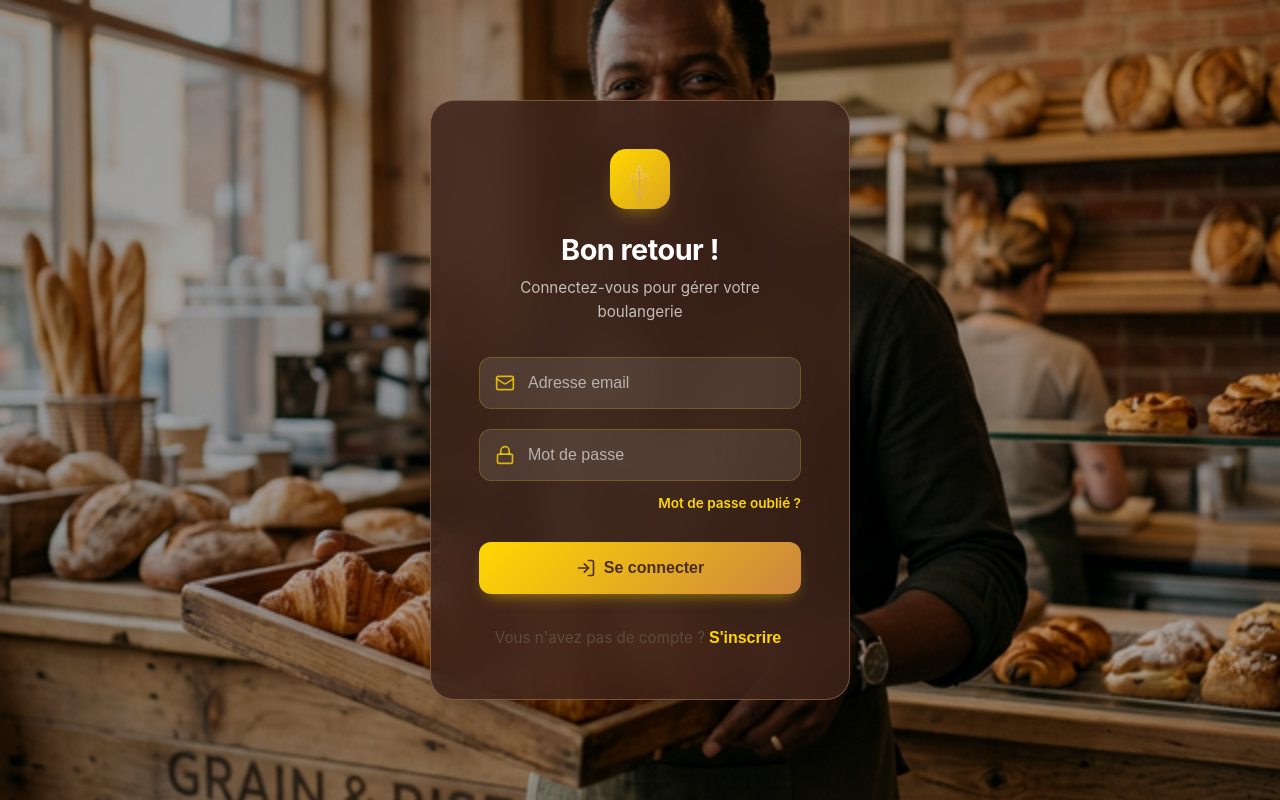
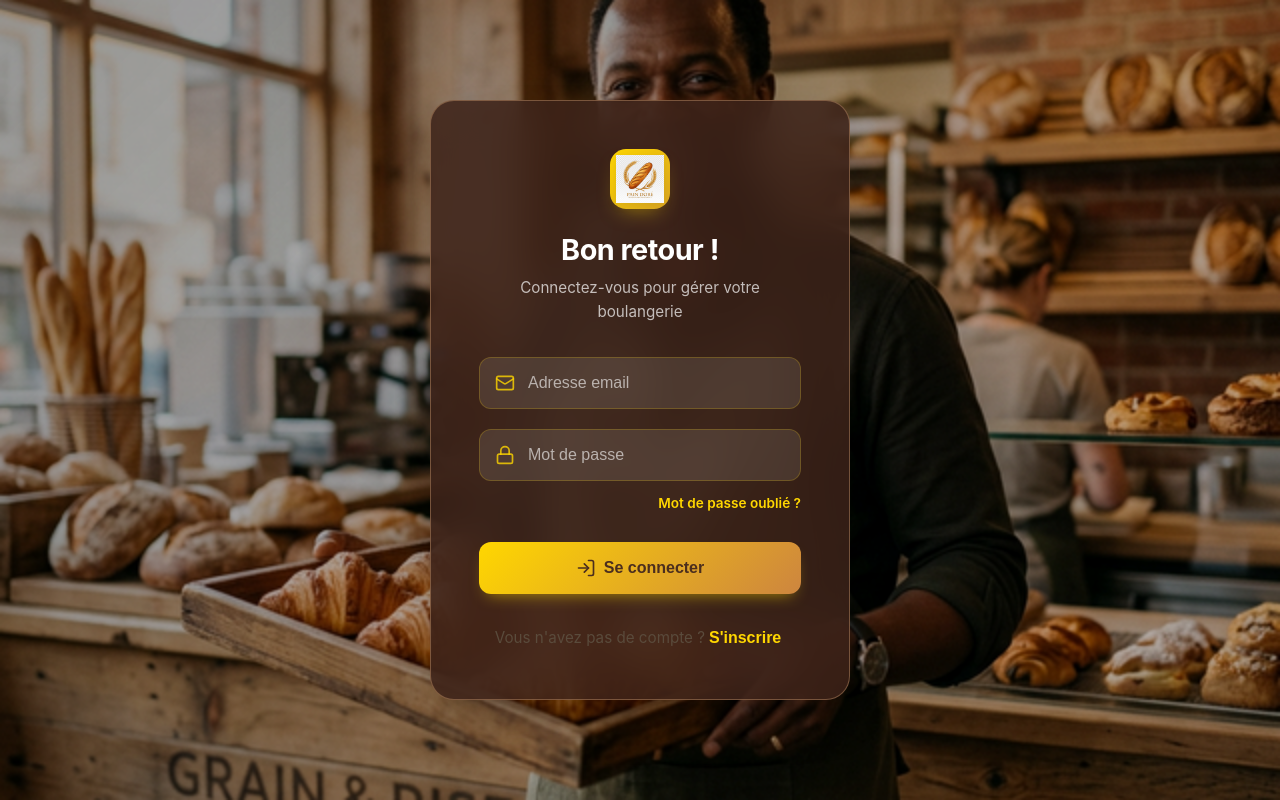
Before and after one commit to syllamohamedmhd99-bot/Pain-quotidien, a React (Vite) app: page /auth in a window 1280 px wide. Built offline with nearby package versions, Linux system fonts and the light colour scheme.

Commit message:
feat: implement final baguette and wheat logo with transparency

```diff
--- a/src/components/WheatLogo.css
+++ b/src/components/WheatLogo.css
@@ -5,78 +5,14 @@
     overflow: visible;
 }
 
-.wheat-svg-bouquet {
-    width: 100%;
-    height: 100%;
-    overflow: visible;
-}
-
-.stalk-group {
-    transform-origin: 50px 95px;
+.site-logo-img {
+    display: block;
+    /* mix-blend-mode: multiply; Only if we had a white background, but we have transparency now */
+    filter: drop-shadow(0 2px 4px rgba(45, 36, 29, 0.1));
     transition: var(--transition-smooth);
 }
 
-.stalk-middle {
-    animation: sway-middle 5s ease-in-out infinite;
+.wheat-logo-container:hover .site-logo-img {
+    transform: scale(1.05);
+    filter: drop-shadow(0 4px 12px rgba(45, 36, 29, 0.15));
 }
-
-.stalk-left {
-    animation: sway-left 6s ease-in-out infinite;
-    opacity: 0.85;
-}
-
-.stalk-right {
-    animation: sway-right 5.5s ease-in-out infinite;
-    opacity: 0.85;
-}
-
-@keyframes sway-middle {
-
-    0%,
-    100% {
-        transform: rotate(-1.5deg);
-    }
-
-    50% {
-        transform: rotate(1.5deg);
-    }
-}
-
-@keyframes sway-left {
-
-    0%,
-    100% {
-        transform: rotate(-2deg) scale(0.98);
-    }
-
-    50% {
-        transform: rotate(2deg) scale(1);
-    }
-}
-
-@keyframes sway-right {
-
-    0%,
-    100% {
-        transform: rotate(-2.5deg) scale(0.98);
-    }
-
-    50% {
-        transform: rotate(2.5deg) scale(1.02);
-    }
-}
-
-/* Subtle grain pulse glow */
-.stalk-group circle {
-    animation: grain-glow 3s ease-in-out infinite alternate;
-}
-
-@keyframes grain-glow {
-    from {
-        filter: brightness(1);
-    }
-
-    to {
-        filter: brightness(1.2) drop-shadow(0 0 2px rgba(255, 215, 0, 0.4));
-    }
-}
--- a/src/components/WheatLogo.jsx
+++ b/src/components/WheatLogo.jsx
@@ -1,62 +1,16 @@
 import React from 'react';
+import logo from '../assets/logo.png';
 import './WheatLogo.css';
 
 export default function WheatLogo({ size = 32, className = "" }) {
     return (
         <div className={`wheat-logo-container ${className}`} style={{ width: size, height: size }}>
-            <svg
-                viewBox="0 0 100 100"
-                fill="none"
-                xmlns="http://www.w3.org/2000/svg"
-                className="wheat-svg-bouquet"
-            >
-                <defs>
-                    <linearGradient id="wheat-gradient" x1="0%" y1="0%" x2="100%" y2="100%">
-                        <stop offset="0%" stopColor="#ffd700" /> {/* Gold */}
-                        <stop offset="50%" stopColor="#e9c46a" /> {/* Goldenrod */}
-                        <stop offset="100%" stopColor="#f4a261" /> {/* Sandy Brown */}
-                    </linearGradient>
-                    <filter id="glow">
-                        <feGaussianBlur stdDeviation="1.5" result="coloredBlur" />
-                        <feMerge>
-                            <feMergeNode in="coloredBlur" />
-                            <feMergeNode in="SourceGraphic" />
-                        </feMerge>
-                    </filter>
-                </defs>
-
-                {/* Left Stalk */}
-                <g className="stalk-group stalk-left">
-                    <path d="M50 95C40 80 35 60 35 40" stroke="#d4a373" strokeWidth="2" strokeLinecap="round" />
-                    <circle cx="35" cy="40" r="3" fill="url(#wheat-gradient)" />
-                    <circle cx="32" cy="45" r="2.5" fill="url(#wheat-gradient)" />
-                    <circle cx="38" cy="45" r="2.5" fill="url(#wheat-gradient)" />
-                    <circle cx="30" cy="52" r="2" fill="url(#wheat-gradient)" />
-                    <circle cx="40" cy="52" r="2" fill="url(#wheat-gradient)" />
-                </g>
-
-                {/* Middle Stalk */}
-                <g className="stalk-group stalk-middle">
-                    <path d="M50 95C50 75 50 55 50 25" stroke="#d4a373" strokeWidth="2.5" strokeLinecap="round" />
-                    <circle cx="50" cy="25" r="4" fill="url(#wheat-gradient)" filter="url(#glow)" />
-                    <circle cx="46" cy="32" r="3" fill="url(#wheat-gradient)" />
-                    <circle cx="54" cy="32" r="3" fill="url(#wheat-gradient)" />
-                    <circle cx="45" cy="40" r="2.8" fill="url(#wheat-gradient)" />
-                    <circle cx="55" cy="40" r="2.8" fill="url(#wheat-gradient)" />
-                    <circle cx="46" cy="48" r="2.5" fill="url(#wheat-gradient)" />
-                    <circle cx="54" cy="48" r="2.5" fill="url(#wheat-gradient)" />
-                </g>
-
-                {/* Right Stalk */}
-                <g className="stalk-group stalk-right">
-                    <path d="M50 95C60 80 65 60 65 40" stroke="#d4a373" strokeWidth="2" strokeLinecap="round" />
-                    <circle cx="65" cy="40" r="3" fill="url(#wheat-gradient)" />
-                    <circle cx="62" cy="45" r="2.5" fill="url(#wheat-gradient)" />
-                    <circle cx="68" cy="45" r="2.5" fill="url(#wheat-gradient)" />
-                    <circle cx="60" cy="52" r="2" fill="url(#wheat-gradient)" />
-                    <circle cx="70" cy="52" r="2" fill="url(#wheat-gradient)" />
-                </g>
-            </svg>
+            <img
+                src={logo}
+                alt="Pain Doré Logo"
+                className="site-logo-img"
+                style={{ width: '100%', height: '100%', objectFit: 'contain' }}
+            />
         </div>
     );
 }
```
Also changed, not shown: src/assets/logo.png (added).
